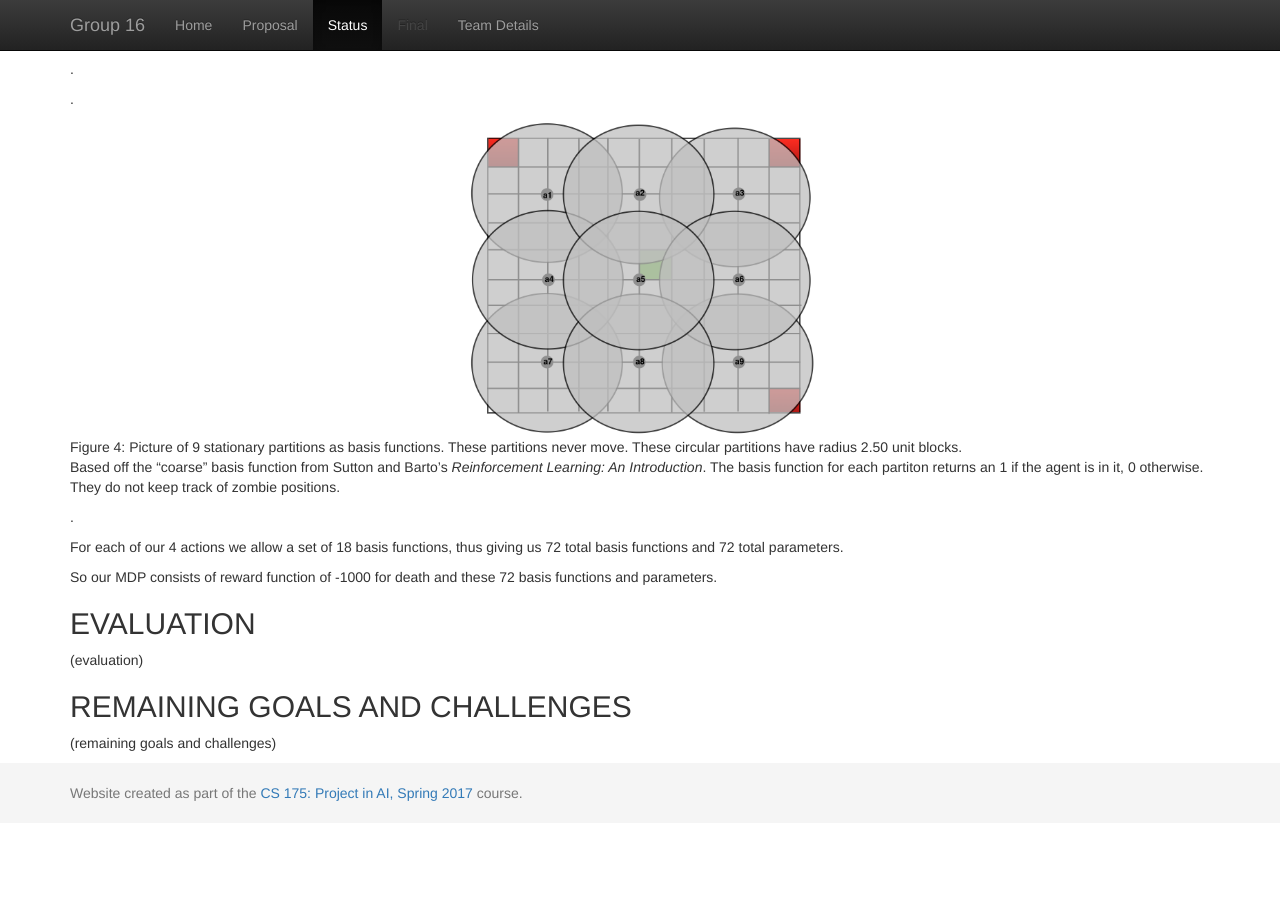
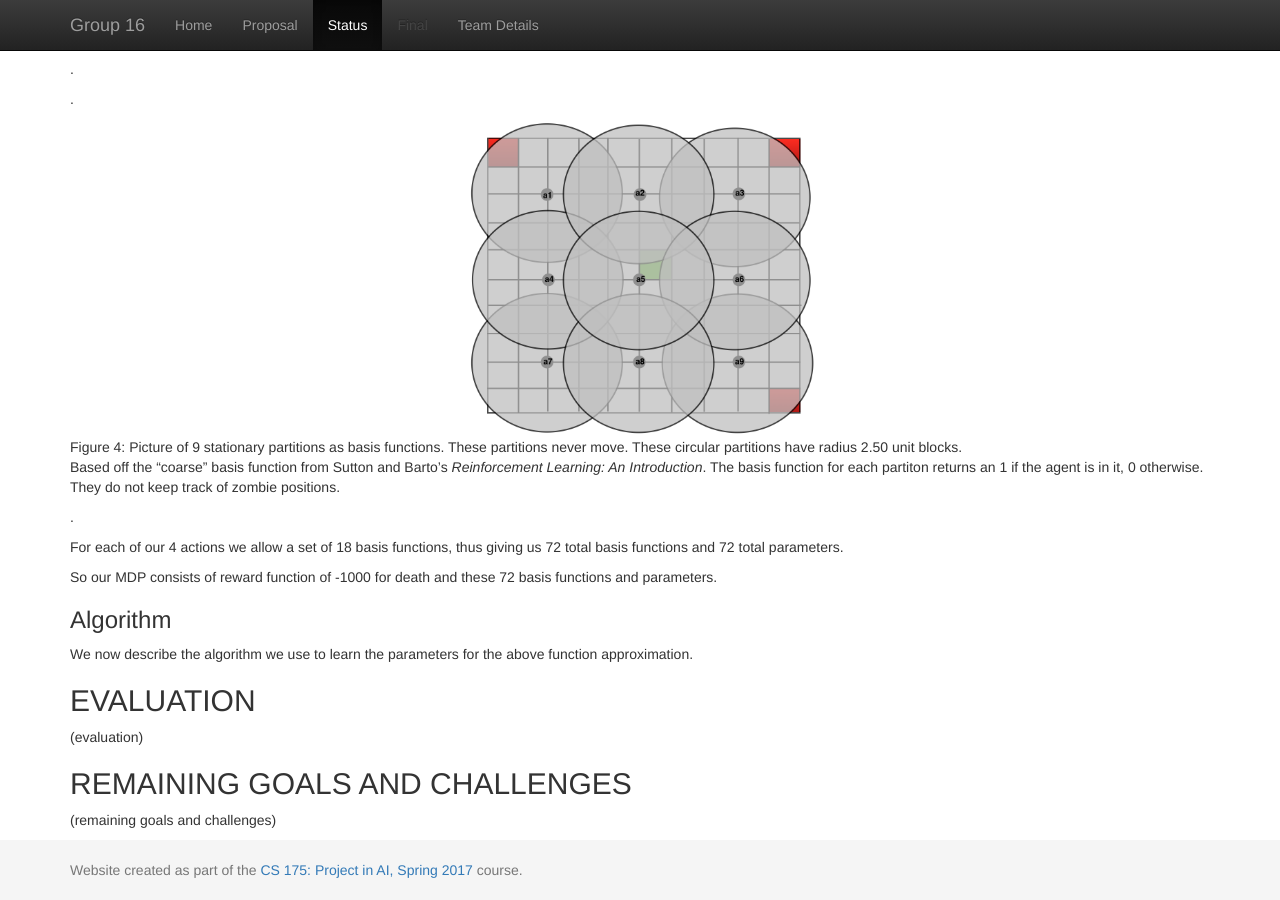
Before and after one commit to becamorin20/Group-16, a Jekyll site: the page built from docs/status.md, in a window 1280 px wide and 900 px high, scrolled down 2417 px. Built offline with Jekyll 4.4.1, drawn with Linux system fonts in a browser that asks for light colours; before the commit the page ends 3240 px from its top, so only the background shows below that.

Commit message:
Update status.md

```diff
--- a/docs/status.md
+++ b/docs/status.md
@@ -71,6 +71,11 @@ They do not keep track of zombie positions.
 For each of our 4 actions we allow a set of 18 basis functions, thus giving us 72 total basis functions and 72 total parameters.
 
 So our MDP consists of reward function of -1000 for death and these 72 basis functions and parameters.
+
+### Algorithm
+We now describe the algorithm we use to learn the parameters for the above function approximation.
+
+
 ## EVALUATION
 (evaluation)
 
```
